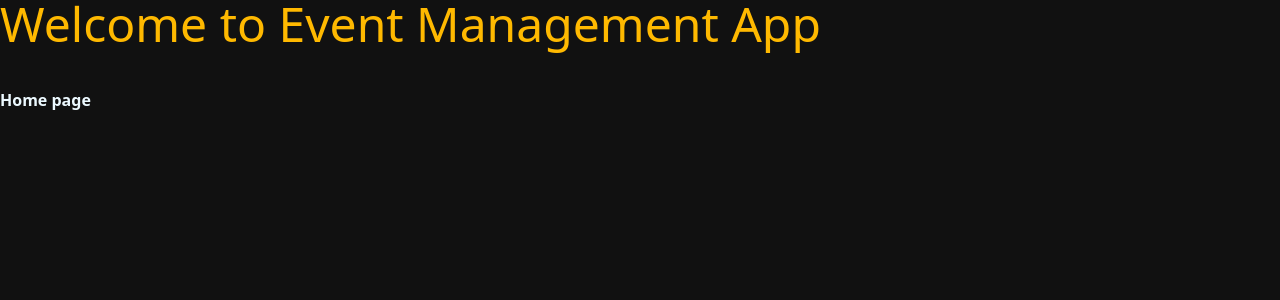
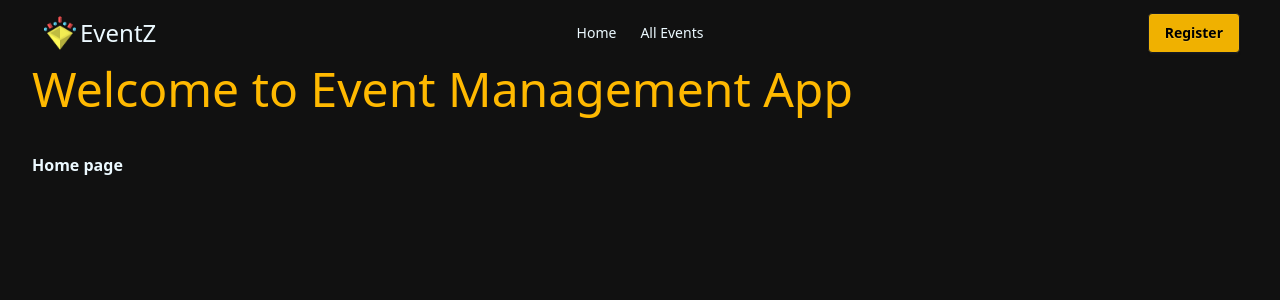
Before and after one commit to AskatAsh/Event-Management-Web-App, a React (Vite) app in the folder frontend/: page / in a window 1280 px wide. Shown: the top 300 px of the page. Built offline with nearby package versions, Linux system fonts and the light colour scheme.

Commit message:
added custom header with logo using tailwind css

```diff
--- /dev/null
+++ b/frontend/src/components/shared/Header.jsx
@@ -0,0 +1,78 @@
+import { Link, NavLink } from "react-router";
+import { logo } from "../../constants";
+
+const Header = () => {
+  const navLinks = (
+    <>
+      <li>
+        <NavLink to="/">Home</NavLink>
+      </li>
+      <li>
+        <NavLink to="/events">All Events</NavLink>
+      </li>
+      {/* <li><NavLink to="/contact">Contact Us</NavLink></li>
+        {
+            user && <>
+                <li><NavLink to="/eventprogress">Event Progress</NavLink></li>
+                <li><NavLink to="/profile">Profile</NavLink></li>
+            </>
+        } */}
+    </>
+  );
+  return (
+    <header className="navbar container">
+      <div className="navbar-start">
+        <div className="dropdown z-50">
+          <label tabIndex={0} className="btn btn-ghost lg:hidden px-0">
+            <svg
+              xmlns="http://www.w3.org/2000/svg"
+              className="h-6 w-6"
+              fill="none"
+              viewBox="0 0 24 24"
+              stroke="currentColor"
+            >
+              <path
+                strokeLinecap="round"
+                strokeLinejoin="round"
+                strokeWidth="2"
+                d="M4 6h16M4 12h8m-8 6h16"
+              />
+            </svg>
+          </label>
+          <ul
+            tabIndex={0}
+            className="menu menu-sm dropdown-content mt-3 z-[1] p-2 shadow bg-base-100 rounded-box w-52"
+          >
+            {navLinks}
+            <li>
+              <Link
+                to="/register"
+                className="py-2 bg-gray-900 flex items-center justify-center hover:text-yellow-400"
+              >
+                Register
+              </Link>
+            </li>
+          </ul>
+        </div>
+        <Link to={"/"} className="text-2xl logo flex items-center">
+          <img className="w-10" src={logo} alt="eventz logo" />
+          EventZ
+        </Link>
+      </div>
+      <div className="navbar-center hidden lg:flex">
+        <ul className="menu menu-horizontal px-1">{navLinks}</ul>
+      </div>
+      <div className="navbar-end gap-2">
+        <Link
+          to="/register"
+          className="btn bg-yellow-500 text-black hidden md:flex"
+        >
+          Register
+        </Link>
+      </div>
+      {/* <ToastContainer></ToastContainer> */}
+    </header>
+  );
+};
+
+export default Header;
--- /dev/null
+++ b/frontend/src/constants/index.js
@@ -0,0 +1,3 @@
+import logo from '../assets/icons/logo.png';
+
+export { logo };
--- a/frontend/src/index.css
+++ b/frontend/src/index.css
@@ -1,5 +1,6 @@
 @import "tailwindcss";
 @plugin "daisyui";
+@custom-variant hover (&:hover);
 
 :root {
   body {
@@ -7,3 +8,9 @@
     height: 100dvh;
   }
 }
+
+@layer utilities {
+  .container {
+    @apply w-[95%] mx-auto;
+  }
+}
--- a/frontend/src/layouts/MainLayout.jsx
+++ b/frontend/src/layouts/MainLayout.jsx
@@ -1,13 +1,17 @@
 import { Outlet } from "react-router";
+import Header from "../components/shared/Header";
 
 const MainLayout = () => {
   return (
-    <div>
-      <h1 className="text-5xl text-amber-400">
-        Welcome to Event Management App
-      </h1>
-      <Outlet />
-    </div>
+    <>
+      <Header />
+      <div className="container">
+        <h1 className="text-5xl text-amber-400">
+          Welcome to Event Management App
+        </h1>
+        <Outlet />
+      </div>
+    </>
   );
 };
 
```
